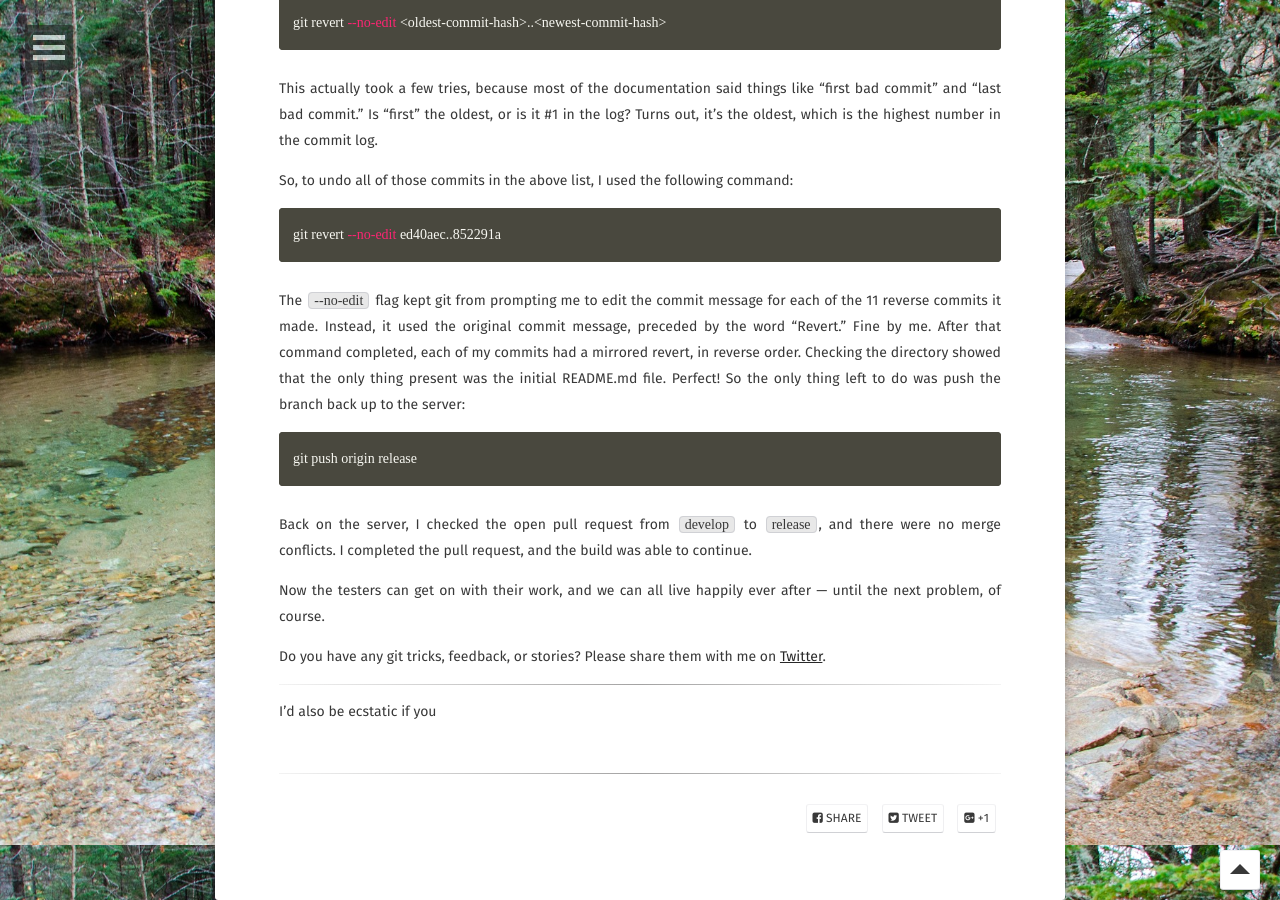
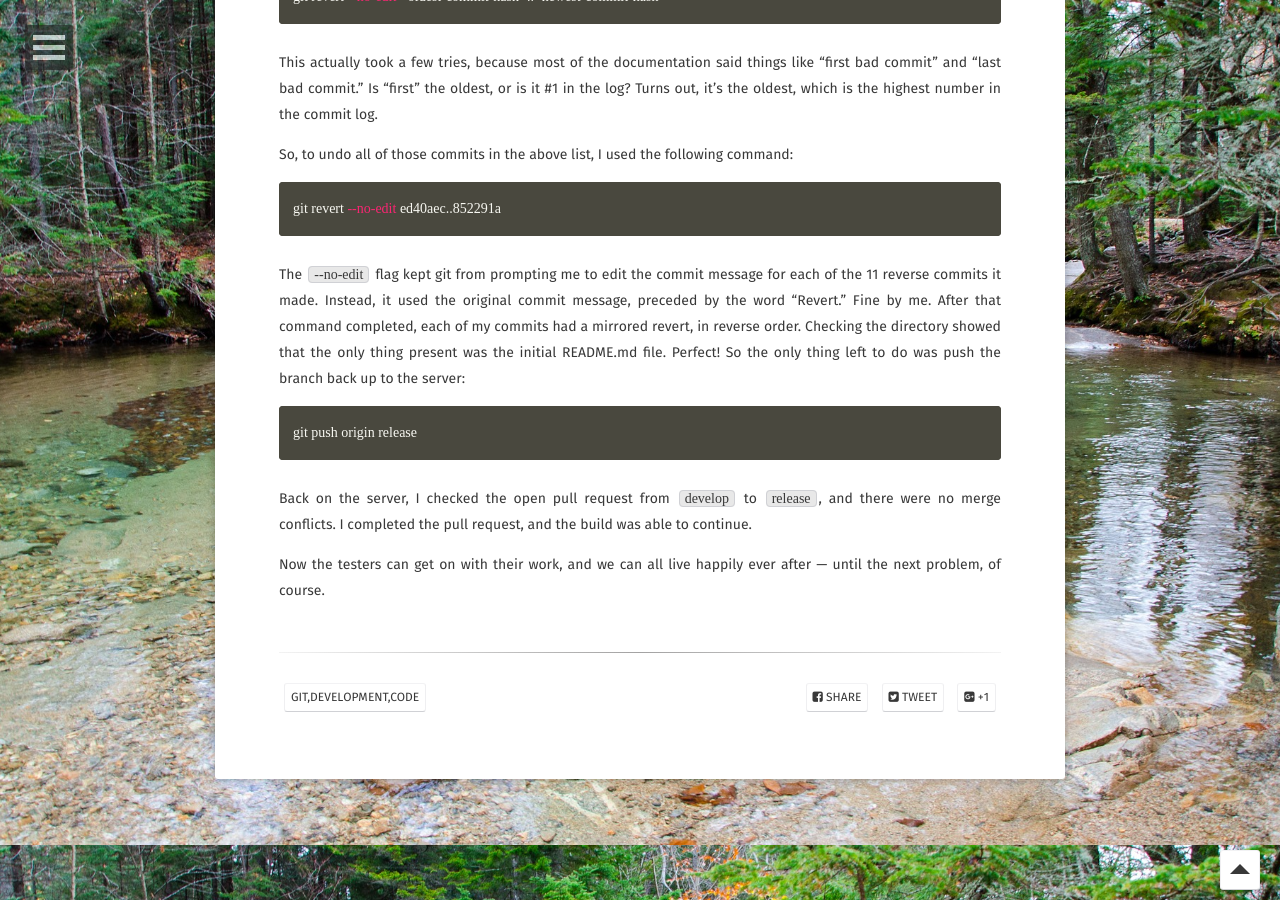
Before and after one commit to walkingriver/walkingriver.github.io, a Jekyll site: the page built from _posts/2019-05-02-revert-your-mistaken-git-commits.md, in a window 1280 px wide and 900 px high, scrolled down 1855 px. Built offline with Jekyll 4.4.1, drawn with Linux system fonts in a browser that asks for light colours; some web fonts are replaced.

Commit message:
Fix some typos

```diff
--- a/_posts/2019-05-02-revert-your-mistaken-git-commits.md
+++ b/_posts/2019-05-02-revert-your-mistaken-git-commits.md
@@ -3,7 +3,7 @@ layout: post
 title: Revert Your Mistaken Git Commits
 date: '2019-05-01T15:15:00.002-04:00'
 author: Michael Callaghan
-tags:
+tags: git,development,code
 modified_time: '2019-05-01T15:15:48.265-04:00'
 layout: post
 feature: assets/img/github.png
@@ -13,7 +13,7 @@ canonical_url: https://walkingriver.com/revert-your-mistaken-git-commits/
 published: true
 ---
 
-![GitHub](assets/img/github-octocat.png) Recently one of my development teams had a merge problem. For version control, they use a modified form of [GitFlow](https://nvie.com/posts/a-successful-git-branching-model/), and it was time to merge from the `develop` branch to the `release` branch. If things are done correctly, this should always be a clean, simple merge. It is especially true in this case, because it was their first release for a new project.  The team opened a pull request from `develop` to `release` and then reported to me that there GitHub was reporting merge conflicts. Huh?  How is that possible? The `release` branch should be empty. Except that it wasn't.
+<img src="https://walkingriver.com/assets/img/github-octocat.png" align="left" alt="GitHub logo"> Recently one of my development teams had a merge problem. For version control, they use a modified form of [GitFlow](https://nvie.com/posts/a-successful-git-branching-model/), and it was time to merge from the `develop` branch to the `release` branch. If things are done correctly, this should always be a clean, simple merge. It is especially true in this case, because it was their first release for a new project.  The team opened a pull request from `develop` to `release` and then reported to me that there GitHub was reporting merge conflicts. Huh?  How is that possible? The `release` branch should be empty. Except that it wasn't.
 <!--more-->
 
 As it turned out, a well-meaning developer on the team knew that the code eventually needed to go into `release`, so that's he committed all of his changes. Locking down branches is a topic for another day, I suppose. I had to deal with the problem in front of me first.
@@ -69,8 +69,3 @@ git push origin release
 Back on the server, I checked the open pull request from `develop` to `release`, and there were no merge conflicts. I completed the pull request, and the build was able to continue.
 
 Now the testers can get on with their work, and we can all live happily ever after — until the next problem, of course.
-
-Do you have any git tricks, feedback, or stories? Please share them with me on [Twitter](https:////twitter.com/walkingriver).
-
-<hr/>
-I'd also be ecstatic if you
```
